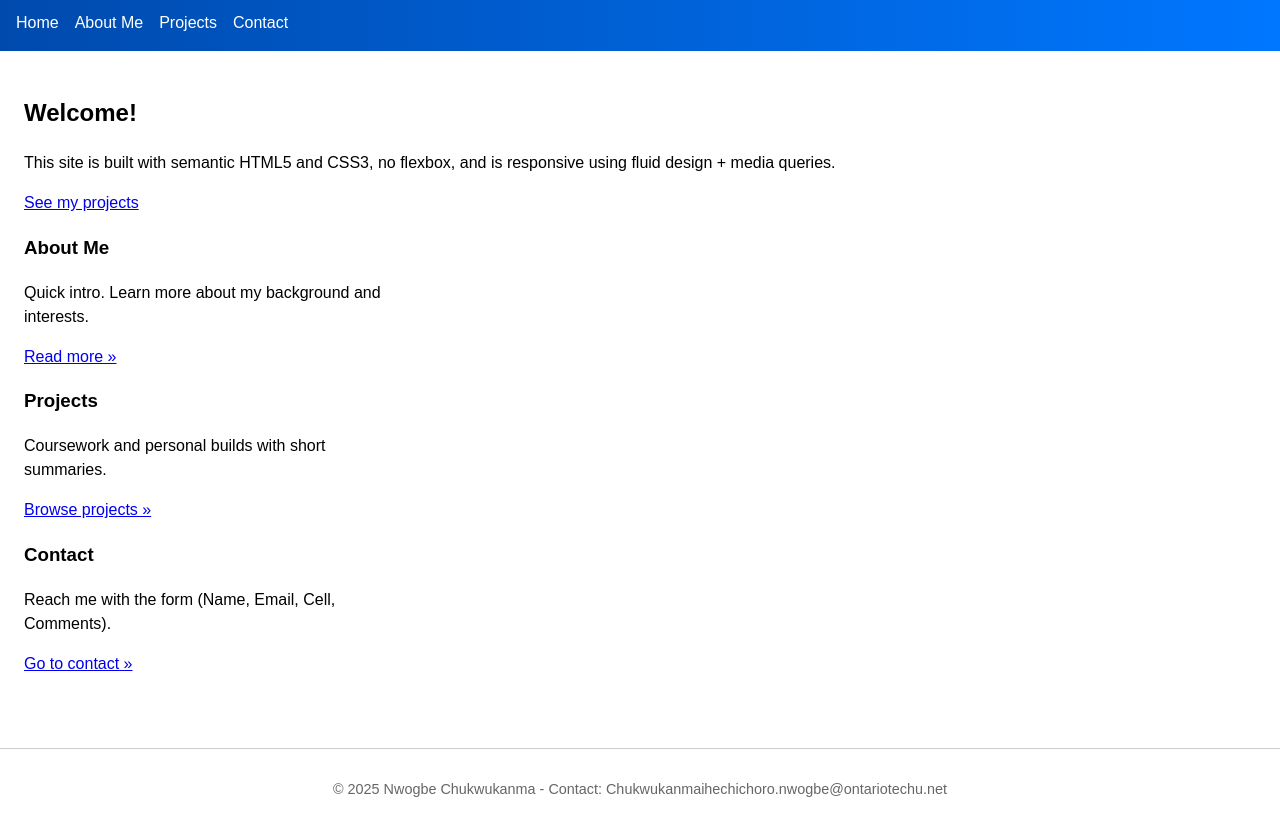
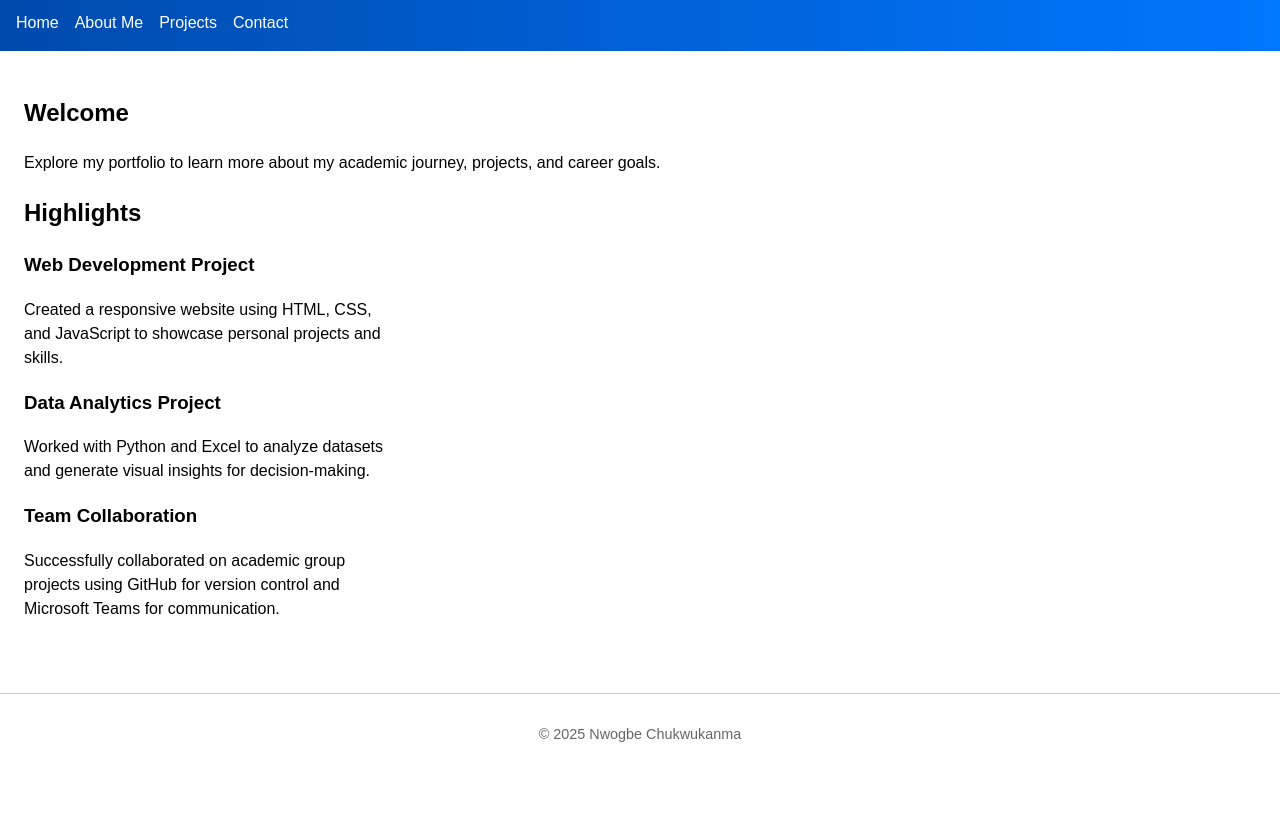
Before and after one commit to chukwukanmaihechichoronwogbe-alt/infr3120-portfolio-full, a plain HTML site: page index.html in a window 1280 px wide. Shown: the part 103-934 px from the top of the page. After the commit the page ends 879 px from the top, so only its background shows below. Drawn offline with Linux system fonts and the light colour scheme.

Commit message:
Initial commit

```diff
--- a/index.html
+++ b/index.html
@@ -16,24 +16,47 @@
     <p class="tagline">INFR3120 · Portfolio</p>
   </div>
   <nav aria-label="Primary">
-    <ul class="menu"><li><a href="index.html" aria-current="page">Home</a></li><li><a href="about.html">About Me</a></li><li><a href="projects.html">Projects</a></li><li><a href="contact.html">Contact</a></li></ul>
+    <ul class="menu">
+      <li><a href="index.html" aria-current="page">Home</a></li>
+      <li><a href="about.html">About Me</a></li>
+      <li><a href="projects.html">Projects</a></li>
+      <li><a href="contact.html">Contact</a></li>
+    </ul>
   </nav>
 </header>
+
 <main>
+  <section class="hero">
+    <h2>Welcome</h2>
+    <p>Explore my portfolio to learn more about my academic journey, projects, and career goals.</p>
+  </section>
 
-<section class="hero">
-  <h2>Welcome!</h2>
-  <p>This site is built with semantic HTML5 and CSS3, no flexbox, and is responsive using fluid design + media queries.</p>
-  <a class="cta" href="projects.html">See my projects</a>
-</section>
-<section class="highlights">
-  <article><h3>About Me</h3><p>Quick intro. Learn more about my background and interests.</p><p><a href="about.html">Read more »</a></p></article>
-  <article><h3>Projects</h3><p>Coursework and personal builds with short summaries.</p><p><a href="projects.html">Browse projects »</a></p></article>
-  <article><h3>Contact</h3><p>Reach me with the form (Name, Email, Cell, Comments).</p><p><a href="contact.html">Go to contact »</a></p></article>
-</section>
+  <!-- ✅ Highlights section now has a proper heading -->
+  <section class="highlights">
+    <h2>Highlights</h2>
 
+    <article>
+      <h3>Web Development Project</h3>
+      <p>Created a responsive website using HTML, CSS, and JavaScript to showcase personal projects and skills.</p>
+    </article>
+
+    <article>
+      <h3>Data Analytics Project</h3>
+      <p>Worked with Python and Excel to analyze datasets and generate visual insights for decision-making.</p>
+    </article>
+
+    <article>
+      <h3>Team Collaboration</h3>
+      <p>Successfully collaborated on academic group projects using GitHub for version control and Microsoft Teams for communication.</p>
+    </article>
+  </section>
 </main>
-<footer><p>&copy; <span id="year"></span> Nwogbe Chukwukanma - Contact: Chukwukanmaihechichoro.nwogbe@ontariotechu.net</p></footer>
-<script>document.getElementById('year').textContent = new Date().getFullYear();</script>
+
+<footer>
+  <p>&copy; <span id="year"></span> Nwogbe Chukwukanma</p>
+</footer>
+<script>
+  document.getElementById('year').textContent = new Date().getFullYear();
+</script>
 </body>
 </html>
```
